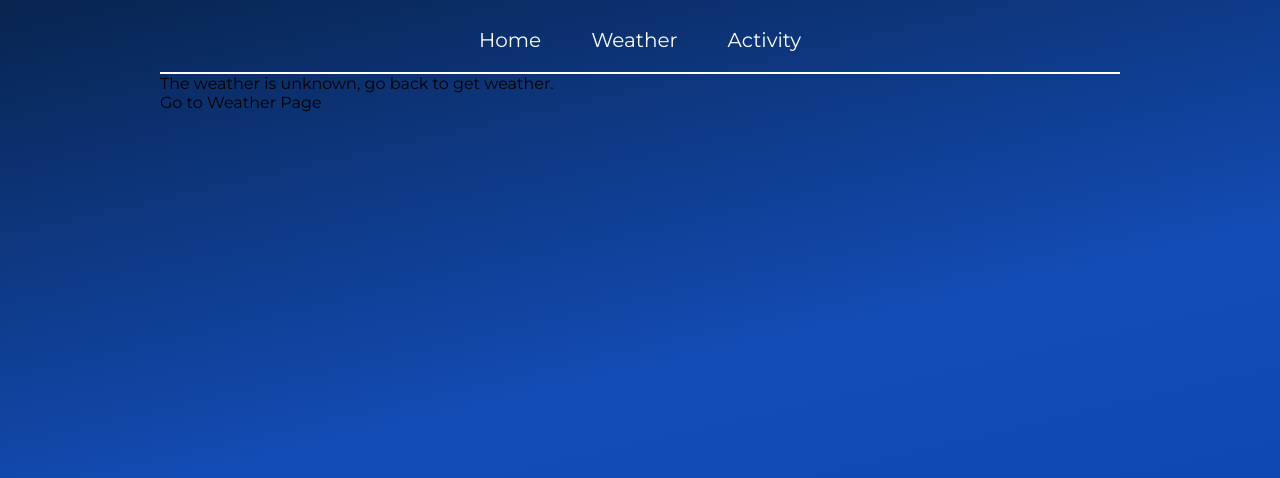
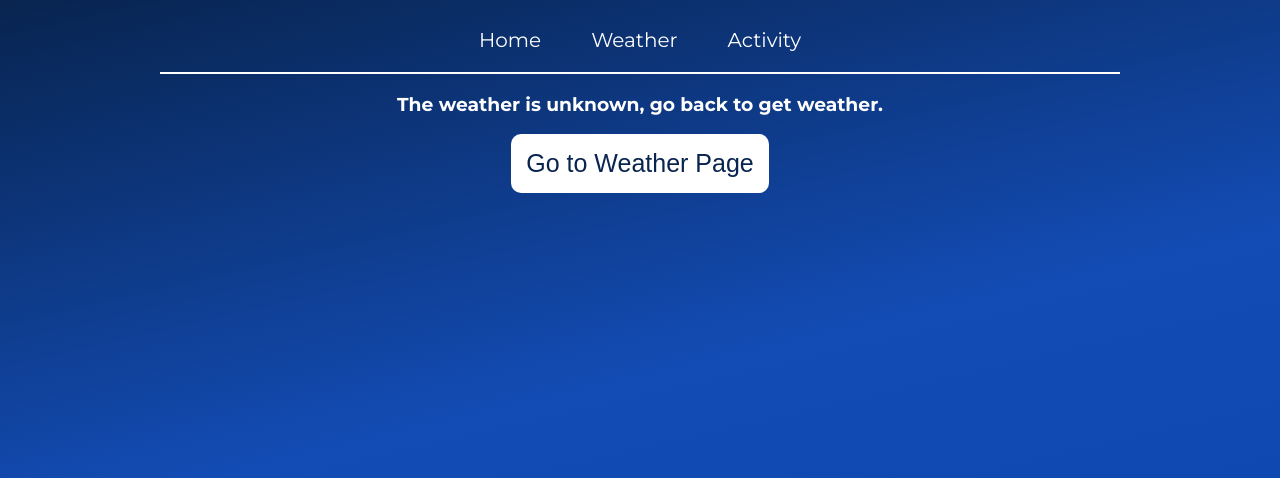
Before and after one commit to Maksym-Kartawcew/WeatherCast, a Next.js app: page /activity in a window 1280 px wide. Shown: the top 478 px of the page. Built offline with nearby package versions, Linux system fonts and the light colour scheme.

Commit message:
styles added

```diff
--- a/src/components/Activity.jsx
+++ b/src/components/Activity.jsx
@@ -7,6 +7,8 @@ import {
   ActivityTitle,
   ActivityInformation,
   ActivityItem,
+  NoWeather,
+  HomeButton,
 } from "./Components.styled";
 import { MdOutlineSportsTennis } from "react-icons/md";
 import { VscReactions } from "react-icons/vsc";
@@ -51,21 +53,23 @@ const ActivityPage = () => {
 
   if (!weatherKnown) {
     return (
-      <div>
-        <p>The weather is unknown, go back to get weather.</p>
-        <Link href="/weather">Go to Weather Page</Link>
-      </div>
+      <NoWeather>
+        <h3> The weather is unknown, go back to get weather.</h3>
+        <Link href="/weather">
+          <HomeButton type="button">Go to Weather Page</HomeButton>
+        </Link>
+      </NoWeather>
     );
   }
 
   if (!activity) {
-    return <div>Loading recommended activity...</div>;
+    return <ActivityItem>Loading recommended activity...</ActivityItem>;
   }
 
   return (
     <ActivitySection>
       <div>
-        <MdOutlineSportsTennis fill="yellow" size="300px" />
+        <MdOutlineSportsTennis fill="yellow" size="250px" />
       </div>
       <ActivityInformation>
         <ActivityTitle>Recommended Activity</ActivityTitle>
--- a/src/components/Components.styled.js
+++ b/src/components/Components.styled.js
@@ -25,7 +25,7 @@ export const ButtonBox = styled.div`
 `;
 export const HomeSection = styled.div`
   margin: 0 auto;
-  padding-top: 30px;
+  padding-top: 20px;
   display: flex;
   gap: 50px;
   justify-content: center;
@@ -40,14 +40,14 @@ export const HomeDescr = styled.div`
 export const HomeTitle = styled.p`
   text-align: center;
   color: white;
-  font-size: 50px;
+  font-size: 40px;
   margin-bottom: 20px;
 `;
 export const HomeButton = styled.button`
   color: #08244f;
   margin: 0 auto;
   font-size: 25px;
-  padding: 25px;
+  padding: 15px;
   border-radius: 10px;
   background-color: white;
   border: 0px;
@@ -62,8 +62,8 @@ export const HomeButton = styled.button`
 `;
 
 export const WeatherSection = styled.section`
+  padding-top: 20px;
   margin: 0 auto;
-  padding-top: 30px;
   display: flex;
   gap: 50px;
   justify-content: center;
@@ -101,7 +101,6 @@ export const WeatherItem = styled.p`
   display: flex;
   gap: 20px;
   align-items: center;
-
   font-size: 18px;
   margin-top: 10px;
   margin-bottom: 10px;
@@ -111,11 +110,12 @@ export const WeatherToActivity = styled.div`
   justify-content: center;
   align-items: center;
   margin: 0 auto;
+  margin-top: 15px;
   gap: 30px;
 `;
 export const ActivitySection = styled.div`
+  padding-top: 20px;
   margin: 0 auto;
-  padding-top: 30px;
   display: flex;
   gap: 50px;
   justify-content: center;
@@ -127,7 +127,7 @@ export const ActivityInformation = styled.div`
 `;
 
 export const ActivityTitle = styled.h1`
-  font-size: 40px;
+  font-size: 30px;
 `;
 export const ActivityItem = styled.p`
   display: flex;
@@ -138,3 +138,10 @@ export const ActivityItem = styled.p`
   margin-top: 10px;
   margin-bottom: 10px;
 `;
+export const NoWeather = styled.div`
+  color: white;
+  display: flex;
+  flex-direction: column;
+  justify-content: center;
+  align-items: center;
+`;
```
Also changed, not shown: src/components/Components.module.css (+6 -3 lines), src/components/Weather.jsx (+9 -4 lines).
